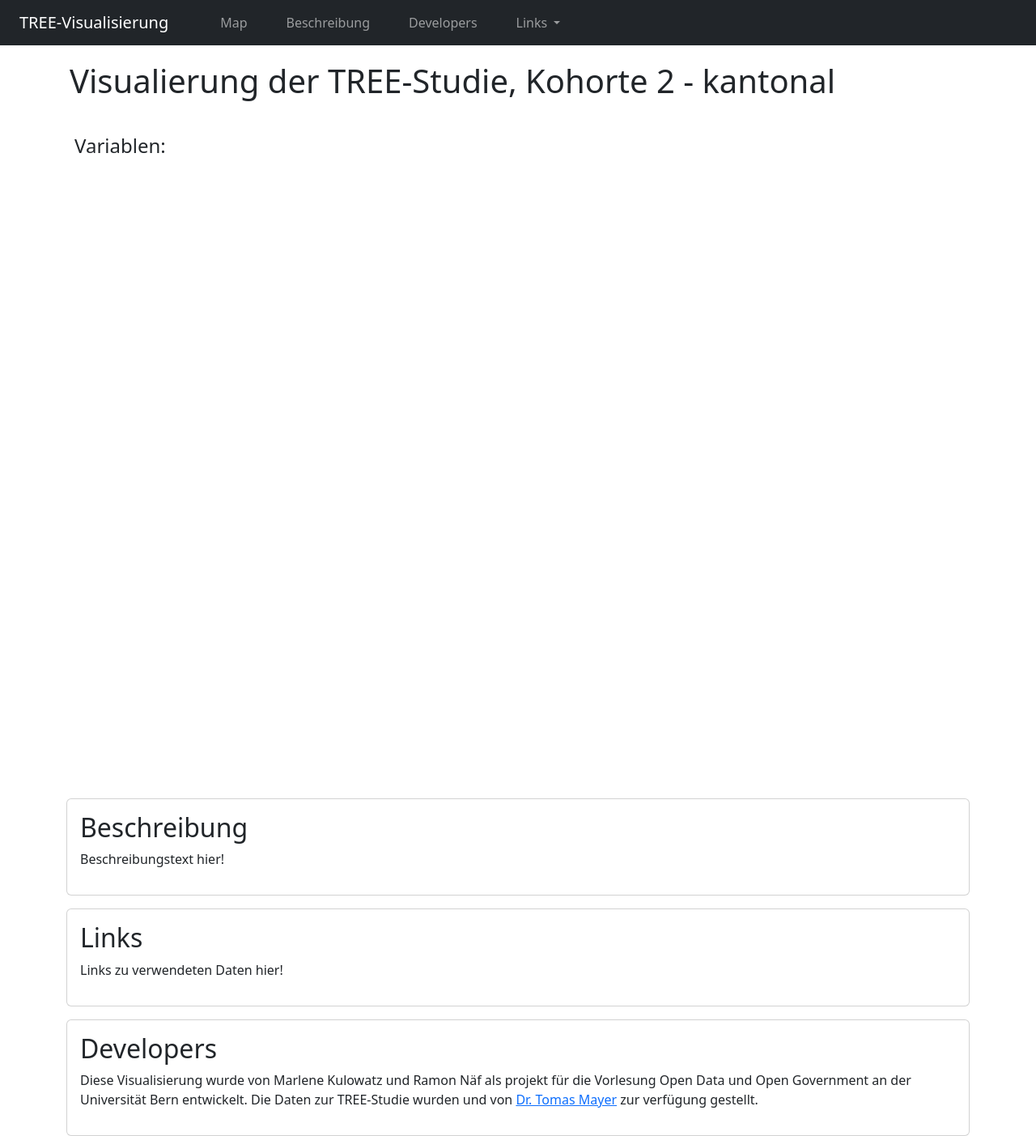
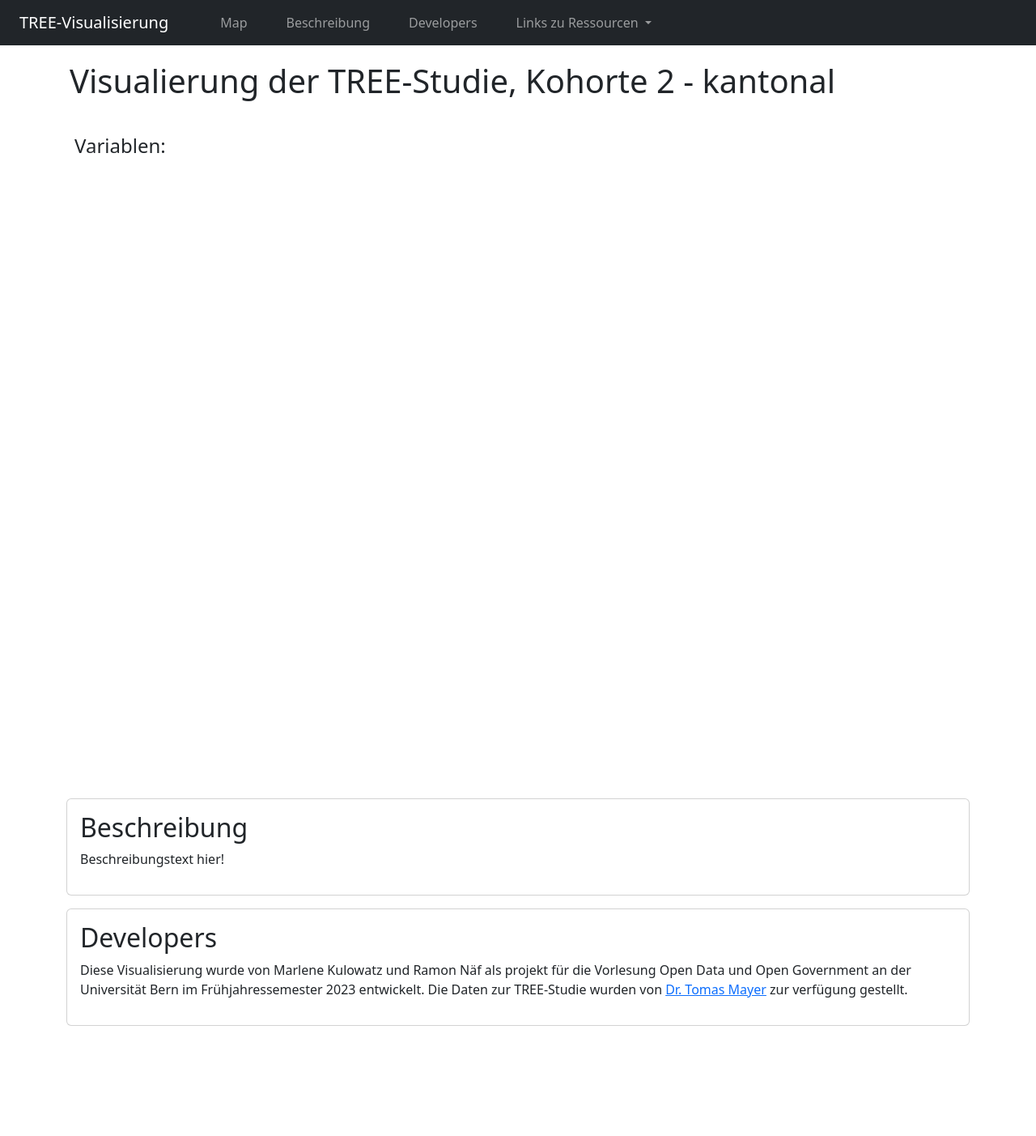
Before and after one commit to CptMeh/OpenData, a plain HTML site: page D3.js_implementation/index.html in a window 1280 px wide. Shown: the top 1403 px of the page at 81% size. After the commit the page ends 1283 px from the top, so only its background shows below. Drawn offline with nearby package versions, Linux system fonts and the light colour scheme; no server answers.

Commit message:
Added link to ressources

```diff
--- a/D3.js_implementation/index.html
+++ b/D3.js_implementation/index.html
@@ -41,10 +41,11 @@
 
           <li class="nav-item dropdown">
             <a class="nav-link dropdown-toggle px-4" href="#" id="navbarDropdown" role="button" data-toggle="dropdown" aria-haspopup="true" aria-expanded="false">
-              Links
+              Links zu Ressourcen
             </a>
             <div class="dropdown-menu" aria-labelledby="navbarDropdown">
               <a class="dropdown-item" href="https://www.tree.unibe.ch/">TREE Studie</a>
+              <a class="dropdown-item" href="https://opendata.swiss/en/dataset/kantone-lfi">Geo Daten</a>
               <a class="dropdown-item" href="https://github.com/CptMeh/OpenData">GitHub</a>
             </div>
           </li>
@@ -77,19 +78,15 @@
       <p>Beschreibungstext hier!</p>
     </div>
 
-    <div id="links" class="card p-3 mb-3 component">
-      <h2>Links</h2>
-      <p>Links zu verwendeten Daten hier!</p>
-    </div>
-
     <div id="dev" class="card p-3 mb-3 component">
       <h2>Developers</h2>
       <p>
         Diese Visualisierung wurde von Marlene Kulowatz und Ramon Näf als projekt für
-        die Vorlesung Open Data und Open Government an der Universität Bern entwickelt.
-        Die Daten zur TREE-Studie wurden und von
+        die Vorlesung Open Data und Open Government an der Universität Bern im Frühjahressemester 2023 entwickelt.
+        Die Daten zur TREE-Studie wurden von
         <a href="https://www.tree.unibe.ch/ueber_uns/personen/dr_meyer_thomas/index_ger.html">Dr. Tomas Mayer</a>
         zur verfügung gestellt.
+
       </p>
     </div>
 
```
